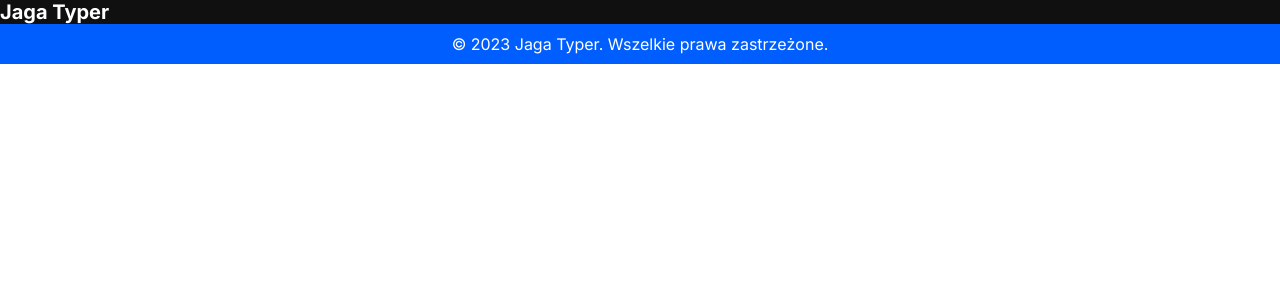
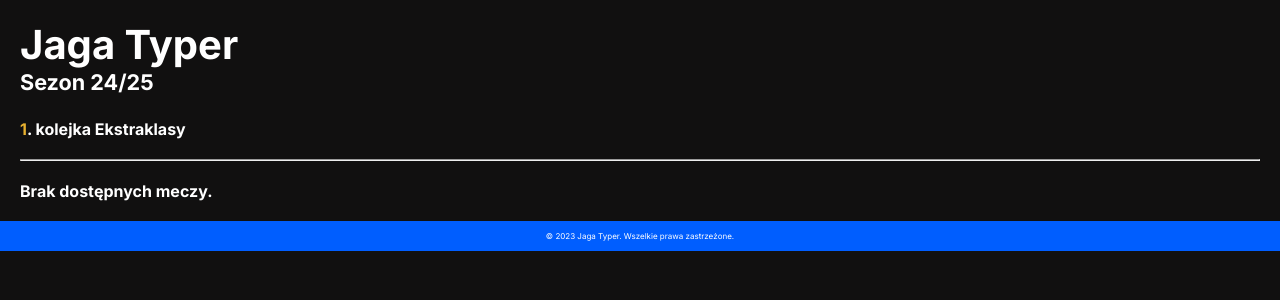
Before and after one commit to bogvsz00/jaga-typer, a PHP site: page /index.php in a window 1280 px wide. Shown: the top 300 px of the page. Run offline with PHP 8.4, Linux system fonts and the light colour scheme; tables that the repository leaves empty hold one stand-in row (values such as "Sample post").

Commit message:
Betting prototype, SQL DB, CSS styles (theming, global variables etc.)

```diff
--- /dev/null
+++ b/app/global/global-db/db_config.php
@@ -0,0 +1,12 @@
+<?php
+$servername = "localhost:3307";
+$username = "root";
+$password = "";
+$dbname = "jagatyper";
+
+$conn = new mysqli($servername, $username, $password, $dbname);
+
+if ($conn->connect_error) {
+    die("Błąd połączenia: " . $conn->connect_error);
+}
+?>
--- a/app/global/section/footer.php
+++ b/app/global/section/footer.php
@@ -9,6 +9,7 @@
         padding: 10px;
         background-color: var(--primary);
         text-align: center;
+        font-size: 0.5rem;
     }
 </style>
 </body>
--- a/app/global/section/header.php
+++ b/app/global/section/header.php
@@ -4,9 +4,13 @@
 <head>
     <meta charset="UTF-8">
     <meta name="viewport" content="width=device-width, initial-scale=1.0">
+    <!-- Title -->
     <title>Jaga Typer | <?php echo isset($pageTitle) ? $pageTitle : 'Jaga Typer'; ?></title>
+    <!-- Favicon -->
     <link rel="shortcut icon" href="src/image/favicon/favicon.ico" type="image/x-icon">
+    <!-- Styles -->
     <link rel="stylesheet" href="global/style/variables.css">
     <link rel="stylesheet" href="global/style/style.css">
     <link rel="stylesheet" href="global/style/global-section.css">
+    <link rel="stylesheet" href="global/style/themes.css">
 </head>
--- a/app/global/style/style.css
+++ b/app/global/style/style.css
@@ -5,10 +5,79 @@
   box-sizing: border-box;
   margin: 0px;
   padding: 0px;
-  color: white;
 }
 
-h1 {
+body {
   background-color: var(--bgcolor);
+  color: white;
   font-size: 20px;
 }
+
+.container {
+  padding: 20px;
+}
+
+.season-header {
+  font-size: 1.35rem;
+}
+
+.round-header {
+  font-size: 1rem;
+}
+
+.bet-panel {
+  float: none;
+  margin-top: 20px;
+}
+
+table {
+  margin: 20px 0 20px 0;
+  border-collapse: collapse;
+  font-size: 10px;
+  table-layout: auto;
+}
+
+th,
+td {
+  border: 1px solid #dddddd;
+  text-align: left;
+  padding: 8px;
+  width: auto;
+}
+
+th {
+  background-color: #f2f2f2;
+  color: black;
+}
+
+input[type=text] {
+  width: 200px;
+  padding: 1px;
+  font-size: 16px;
+  border: 1px solid #ccc;
+  border-radius: 5px;
+  outline: none;
+  background-color: transparent;
+  color: white;
+  font-size: 14px;
+}
+
+input:focus {
+  border: 1px solid var(--warning);
+  box-shadow: 0 0 5px rgb(255, 242, 0);
+}
+
+hr {
+  margin: 20px 0 20px 0;
+  color: var(--smog);
+}
+
+.submit-button {
+width: 200px;
+background-color: var(--success);
+color: white;
+font-weight: 600;
+border: 0;
+min-height: 30px;
+font-size: 90%;
+}
--- /dev/null
+++ b/app/global/style/themes.css
@@ -0,0 +1,41 @@
+@import "variables.css";
+
+.brand-bgcolor {
+  background-color: var(--bgcolor);
+}
+
+.brand-primary {
+  color: var(--primary);
+}
+
+.brand-secondary {
+  color: var(--secondary);
+}
+
+.brand-btn-hover {
+  background-color: var(--btn-hover);
+}
+
+.brand-success {
+  color: var(--success);
+}
+
+.brand-error {
+  color: var(--error);
+}
+
+.brand-warning {
+  color: var(--warning);
+}
+
+.brand-light-gray {
+  background-color: var(--light-gray);
+}
+
+.brand-white {
+  color: var(--white);
+}
+
+.brand-smog {
+  color: var(--smog);
+}
--- a/app/global/style/variables.css
+++ b/app/global/style/variables.css
@@ -6,6 +6,10 @@
   --primary: #005eff;
   --secondary: #3198ff;
   --btn-hover: #005eff50;
+  --success: #34B234;
+  --error: #C91D1D;
+  --warning:#E8B130;
+  --light-gray: #F2F2F3;
   --white: #fff;
   --smog: rgba(255, 255, 255, 0.2);
 }
--- a/app/index.php
+++ b/app/index.php
@@ -1,12 +1,65 @@
 <?php
 $pageTitle = 'Strona główna';
 include __DIR__ . '/global/section/header.php';
+// require_once('global/global-db/db-config.php')
+?>
+
+
+<?php
+ $currentRound = '1';
 ?>
 
 <body>
-    <h1>Jaga Typer</h1>
+    <div class="container">
+        <h1>Jaga Typer</h1>
+        <h2 class="season-header">Sezon 24/25</h2>
+        <br>
+        <h3 class="round-header"><span class="brand-warning"><?php echo $currentRound ?></span>. kolejka Ekstraklasy
+        <hr>
+
+        <div class="bet-panel">
+            <?php
+            require_once('global/global-db/db_config.php');
+            // ! TODO
+            $sql = "SELECT * FROM matches WHERE match_date > NOW()";
+            $result = $conn->query($sql);
+
+            if ($result->num_rows > 0) {
+                echo "<form method='post' action='submit_picks.php'>";
+                echo "<label>Nick użytkownika: <input type='text' name='username' required></label><br>";
+                echo "<table>";
+                echo "<tr><th>Mecz</th><th>Wynik (D)</th><th>Wynik (W)</th></tr>";
+
+                while ($row = $result->fetch_assoc()) {
+                    echo "<tr>";
+                    echo "<td>{$row['team1']} - {$row['team2']}</td>";
+                    echo "<td><input type='number' class='score-input' name='result1[]' required></td>";
+                    echo "<td><input type='number' clas='score-input' name='result2[]' required></td>";
+                    echo "<input type='hidden' name='match_id[]' value='{$row['id']}'>";
+                    echo "</tr>";
+                }
+
+                echo "</table>";
+                echo "<input class='submit-button' type='submit' value='Zatwierdź obstawienia'>";
+                echo "</form>";
+            } else {
+                echo "Brak dostępnych meczy.";
+            }
+
+            $conn->close();
+            ?>
+        </div>
+        <div class="leaderboard-panel">
+
+        </div>
 </body>
 
+</html>
+</div>
+</div>
+</body>
+
+<link rel="stylesheet" href="style.css">
 <?php
 include __DIR__ . '/global/section/footer.php';
 ?>
```
Also changed, not shown: database/import.sql (+33 -0 lines), tasks/todo.md (+2 -0 lines).
